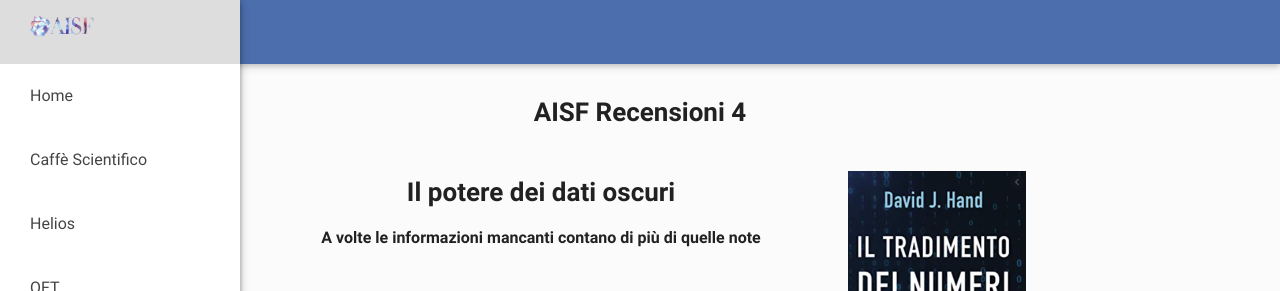
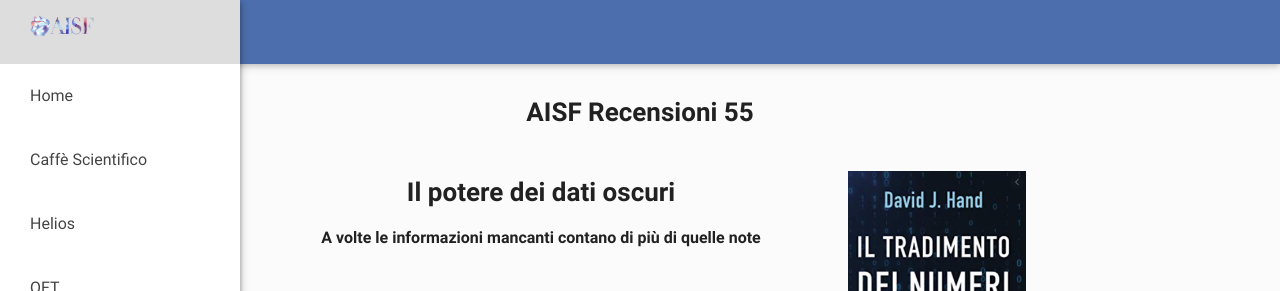
Before and after one commit to ai-sf/aisf_perugia, a Jekyll site: the page built from recensioni/Rec2.md, in a window 1280 px wide and 900 px high. Shown: the top 291 px of the window. Built offline with Jekyll 4.4.1, drawn with Linux system fonts in a browser that asks for light colours; nearby versions of some CDN libraries.

Commit message:
Update Rec2.md

```diff
--- a/recensioni/Rec2.md
+++ b/recensioni/Rec2.md
@@ -48,7 +48,7 @@
 di David J.Hand<br>
 Rizzoli, Milano, 2019,<br> -->
 
-<center><h3> <b>AISF Recensioni 4</b></h3></center>
+<center><h3> <b>AISF Recensioni 55</b></h3></center>
 
 
 
```
